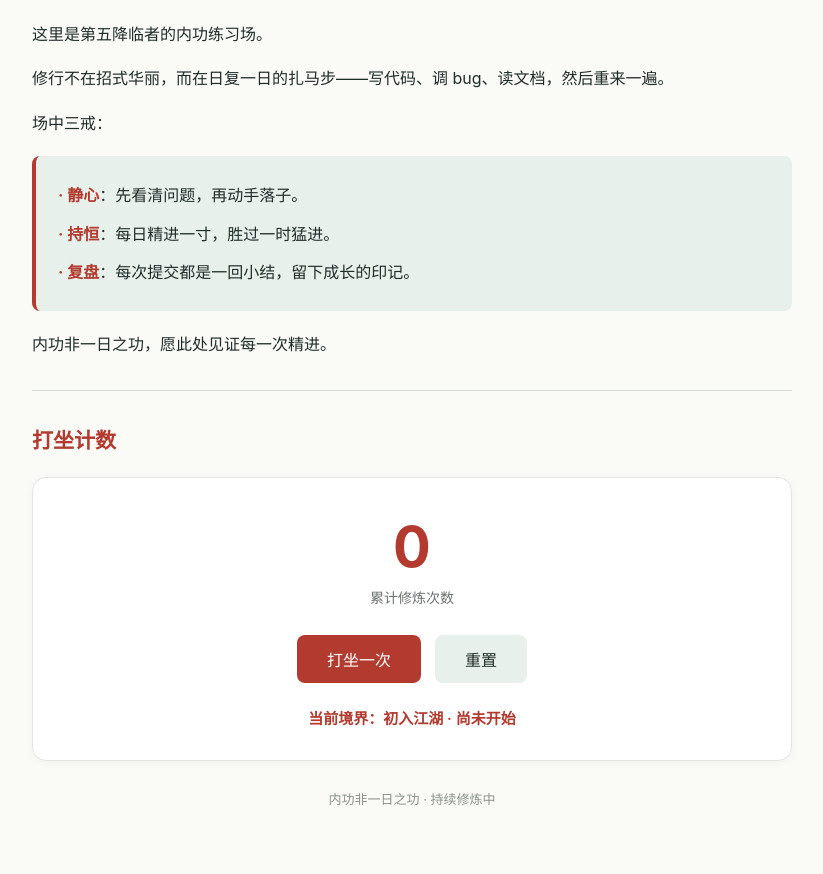
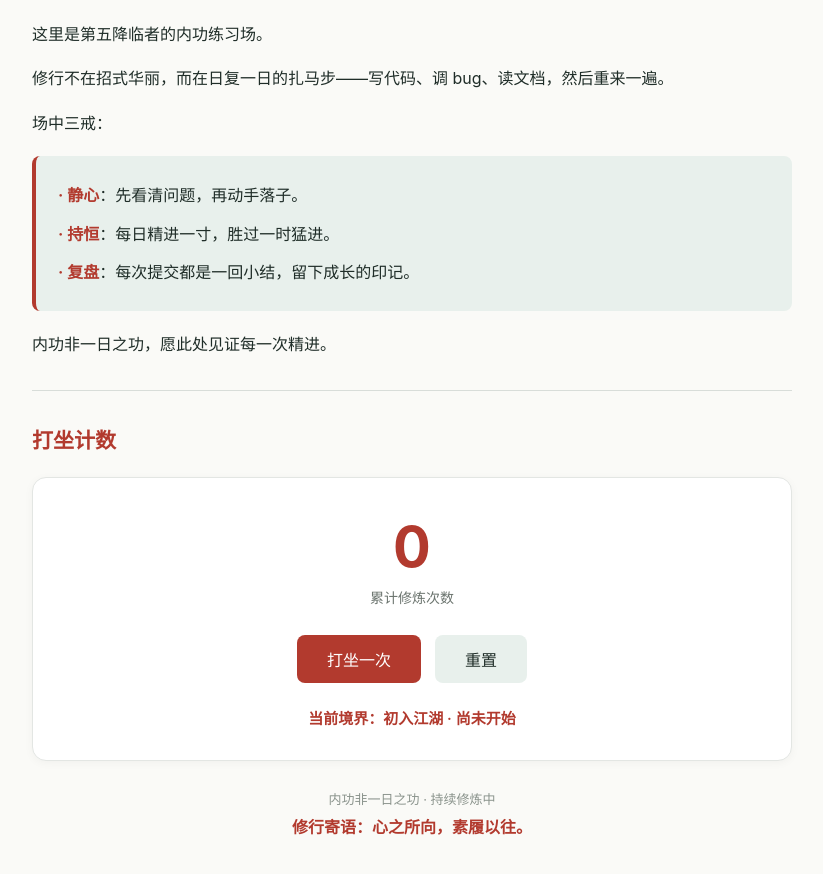
Before and after one commit to yeoman1984/blank-app, a plain HTML site: page index.html in a window 1280 px wide. Shown: the part 84-958 px from the top of the page, without its empty margins (228-1051 px from the left). Drawn offline with Linux system fonts and the light colour scheme.

Commit message:
添加修行寄语

```diff
--- a/index.html
+++ b/index.html
@@ -109,6 +109,7 @@
   </div>
 
   <div class="footer">内功非一日之功 · 持续修炼中</div>
+<p style="text-align:center;color:#B23A2E;font-weight:600;">修行寄语：心之所向，素履以往。</p>
 </div>
 
 <script>
```
